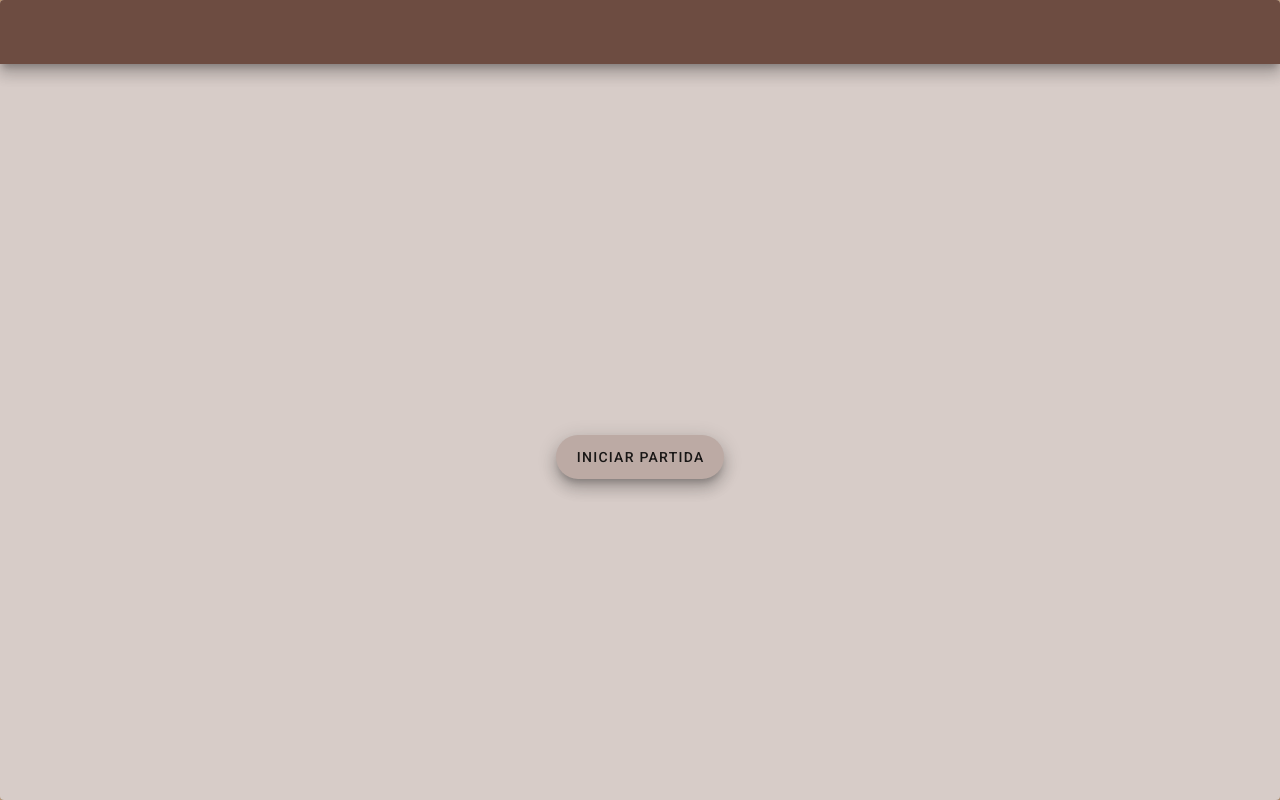
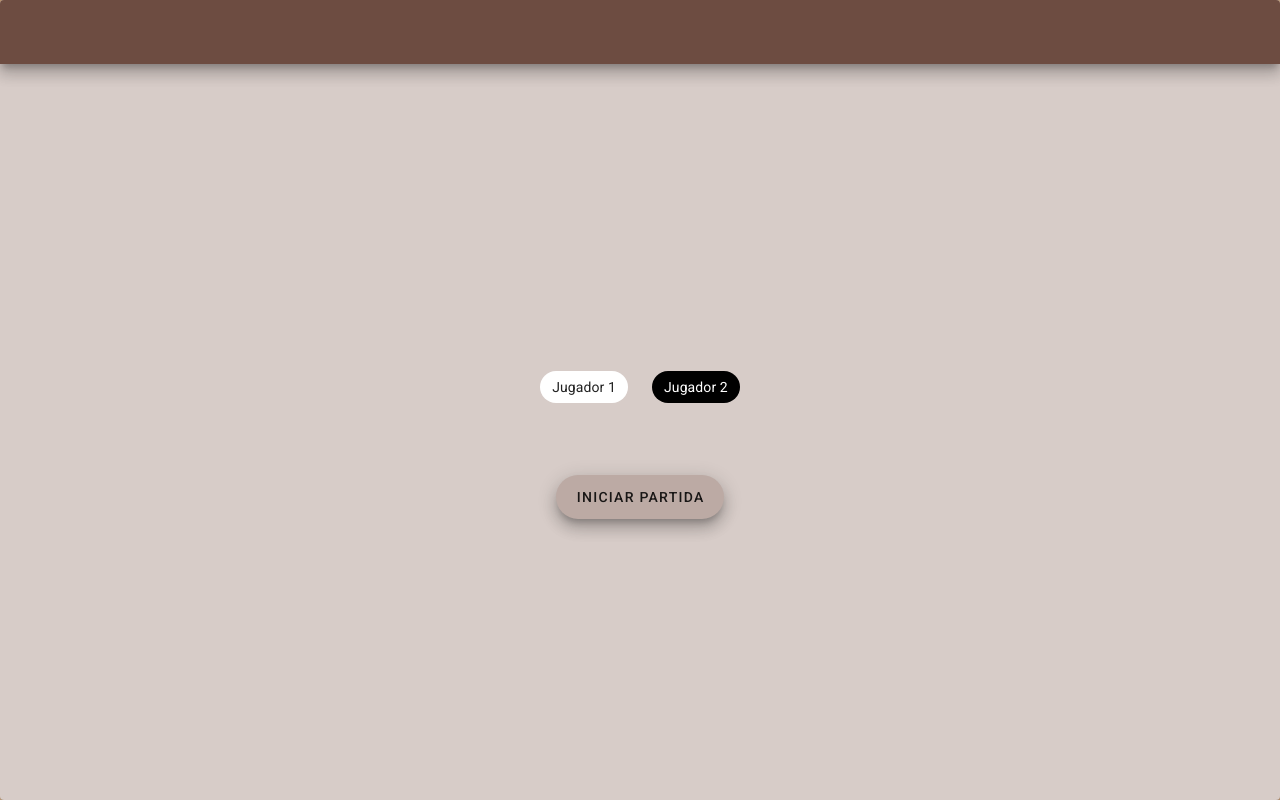
Before and after one commit to chuyalexgt/vue-chess, a Vue app: page / in a window 1280 px wide. Built offline with nearby package versions, Linux system fonts and the light colour scheme.

Commit message:
anadido el sistema de turnos

```diff
--- a/src/App.vue
+++ b/src/App.vue
@@ -11,6 +11,7 @@
             max-width="280"
             class="ma-10"
           />
+          <PlayerTurnIndicator />
         </v-card-text>
         <v-card-actions class="d-flex justify-center align-center">
           <v-btn
--- a/src/components/ChessBoard.vue
+++ b/src/components/ChessBoard.vue
@@ -2,7 +2,7 @@
   <v-card class="d-flex justify-center align-center">
     <v-card
       :width="width"
-      :height="height"
+      :height="width"
       color="brown lighten-4"
       class="d-flex justify-space-around"
     >
@@ -15,6 +15,7 @@
           :rowIndex="index2"
           :isPieceSelected="isPieceSelected"
           :chessboardMatriz="chessboardMatriz"
+          :turnState = "turnState"
         />
       </v-card>
     </v-card>
@@ -84,6 +85,7 @@ export default {
   name: "ChessBoard",
   data() {
     return {
+      turnState : true,
       chessboardMatriz: Array(8) ///Formato [col][row]
         .fill(null)
         .map(() =>
@@ -185,6 +187,7 @@ export default {
       this.pieceData = {};
       this.positionToMove = [];
       this.dataOfpositionToMove = {};
+      this.turnState = !this.turnState
     });
     this.$bus.$on("coronation", (data) => {
       this.coronationPosition = data;
@@ -239,20 +242,6 @@ export default {
           return "40vw";
       }
     },
-    height() {
-      switch (this.$vuetify.breakpoint.name) {
-        case "xs":
-          return "95vw";
-        case "sm":
-          return "60vw";
-        case "md":
-          return "40vw";
-        case "lg":
-          return "40vw";
-        case "xl":
-          return "40vw";
-      }
-    },
   },
 };
 </script>
--- a/src/components/ChessboardSlot.vue
+++ b/src/components/ChessboardSlot.vue
@@ -70,10 +70,13 @@ export default {
     colIndex: Number,
     isPieceSelected: Boolean,
     chessboardMatriz: Array,
+    turnState: Boolean,
   },
   methods: {
     movePiece() {
       if (!this.isPieceSelected) {
+        if (this.turnState & (this.cell.color == "black")) return;
+        if (!this.turnState & (this.cell.color == "white")) return;
         if (this.cell.content === "") return;
         this.$bus.$emit("piecePosition", {
           position: [this.rowIndex, this.colIndex],
--- a/src/components/Pawn.vue
+++ b/src/components/Pawn.vue
@@ -82,7 +82,6 @@ export default {
       }
     },
     canAttack() {
-      console.log(this.x, this.y);
       if (this.teamColor == "white") {
         if (this.y == 0) {
           return this.chessboardMatriz[this.y + 1][this.x - 1].color == "black"
--- /dev/null
+++ b/src/components/PlayerTurnIndicator.vue
@@ -0,0 +1,50 @@
+<template>
+  <v-row justify-content="space-between" align-content="center">
+    <v-col v-for="(player, index) in players" class="my-1" :key="index">
+      <v-chip :color="player.color" :class="{ 'white--text': player.color == 'black' }">{{
+        player.description
+      }}</v-chip>
+    </v-col>
+  </v-row>
+</template>
+
+<script>
+export default {
+  name: "PlayerTurnIndicator",
+  created() {},
+  data() {
+    return {
+      players: {
+        player_1: {
+          description: "Jugador 1",
+          color: "white",
+        },
+        player_2: {
+          description: "Jugador 2",
+          color: "black",
+        },
+      },
+    };
+  },
+  props: {},
+  methods: {},
+  computed: {
+    width() {
+      switch (this.$vuetify.breakpoint.name) {
+        case "xs":
+          return "47.5vw";
+        case "sm":
+          return "30vw";
+        case "md":
+          return "20vw";
+        case "lg":
+          return "20vw";
+        case "xl":
+          return "20vw";
+      }
+    },
+  },
+};
+</script>
+
+<style lang="scss" scoped></style>
--- a/src/main.js
+++ b/src/main.js
@@ -14,7 +14,7 @@ import Rook from "./components/Rook"
 import ChessBoard from "./components/ChessBoard"
 import ChessboardSlot from "./components/ChessboardSlot"
 import chessboardDinamics from "./plugins/chessboard-dinamics"
-
+import PlayerTurnIndicator from "./components/PlayerTurnIndicator"
 
 Vue.component("Bishop",Bishop)
 Vue.component("King",King)
@@ -24,6 +24,7 @@ Vue.component("Queen",Queen)
 Vue.component("Rook",Rook)
 Vue.component("ChessBoard",ChessBoard)
 Vue.component("ChessboardSlot",ChessboardSlot)
+Vue.component("PlayerTurnIndicator",PlayerTurnIndicator)
 
 Vue.use(chessboardDinamics)
 
--- a/src/plugins/chessboard-dinamics.js
+++ b/src/plugins/chessboard-dinamics.js
@@ -1,4 +1,5 @@
 const chessboardDinamics = {};
+
 chessboardDinamics.install = function(Vue) {
     Vue.prototype.$bus = new Vue()
 
@@ -38,5 +39,7 @@ chessboardDinamics.install = function(Vue) {
         {row : 0,col : 6, color: "black", piece : "Knight"},
         {row : 0,col : 7, color: "black", piece : "Rook"},
     ]
+
+
 };
 export default chessboardDinamics;
```
